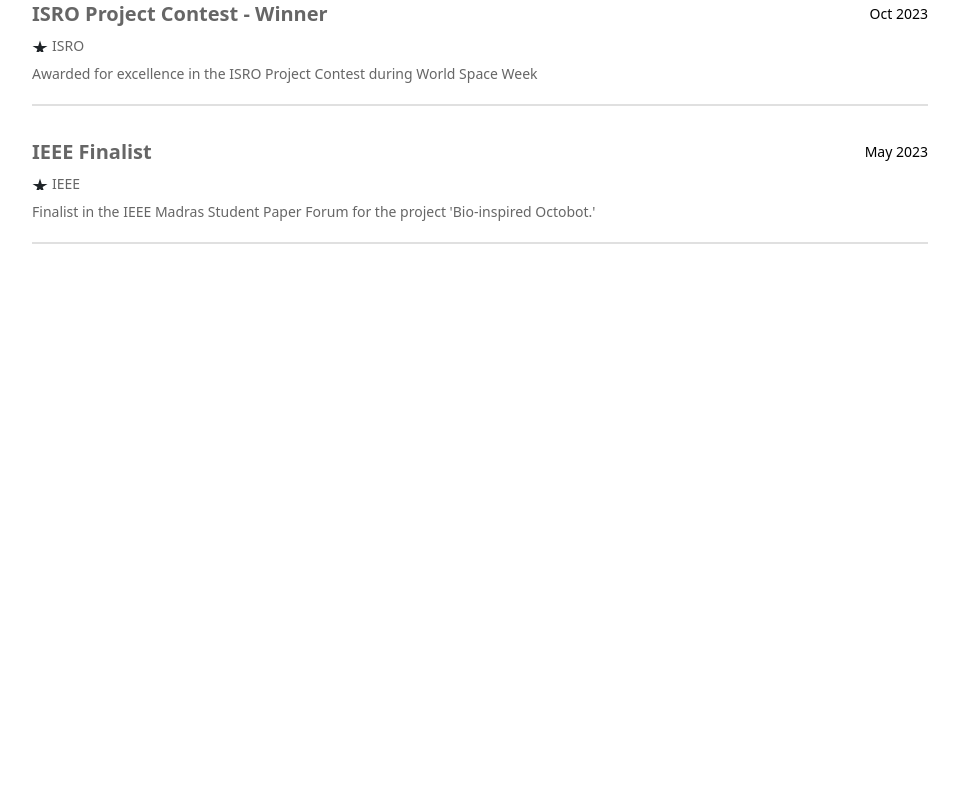
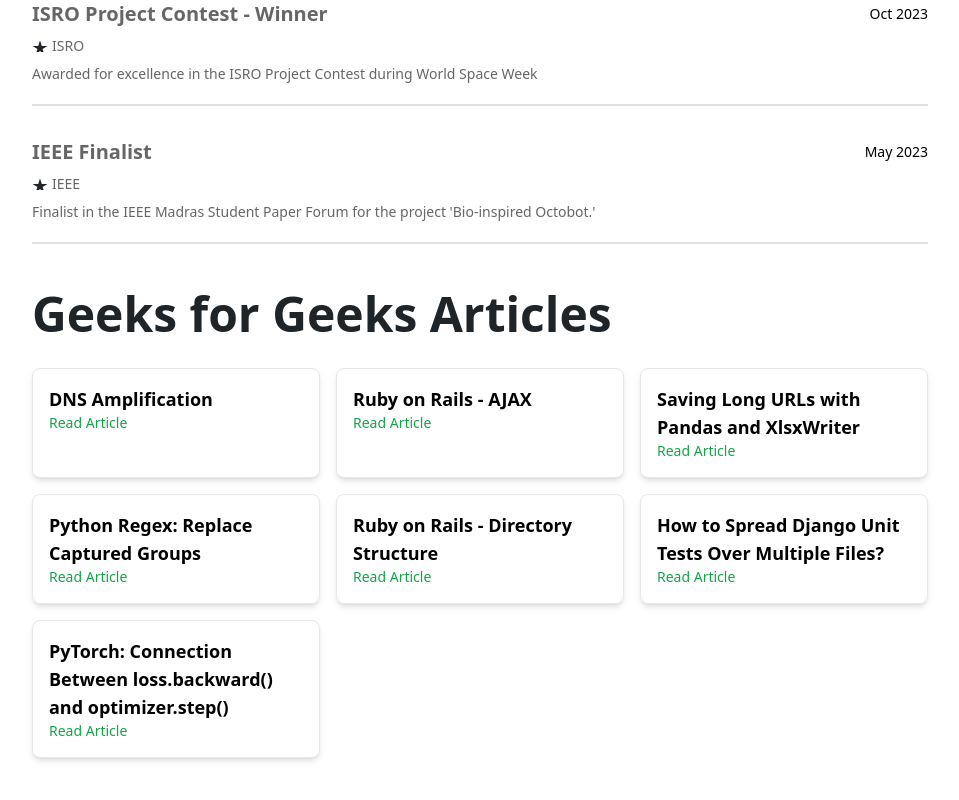
Before and after one commit to Subash770/My-PortFolio, a React (Create React App) app: page /about in a window 1280 px wide. Shown: the part 1914-2714 px from the top of the page, without its empty margins (160-1119 px from the left). Before the commit the page ends 2238 px from the top, so only its background shows below. Built offline with nearby package versions, Linux system fonts and the light colour scheme.

Commit message:
gfg component

```diff
--- a/package.json
+++ b/package.json
@@ -6,6 +6,7 @@
     "@testing-library/jest-dom": "^5.16.4",
     "@testing-library/react": "^13.3.0",
     "@testing-library/user-event": "^13.5.0",
+    "framer-motion": "^11.16.4",
     "gsap": "^3.10.4",
     "react": "^18.1.0",
     "react-dom": "^18.1.0",
--- /dev/null
+++ b/src/Components/Articles.js
@@ -0,0 +1,30 @@
+import React from "react";
+import { motion } from "framer-motion";
+
+function Articles({ articles }) {
+  return (
+    <section>
+      <h1 className="text-2xl pt-10 text-dark-heading dark:text-light-heading md:text-4xl xl:text-5xl xl:leading-tight font-bold">
+        Geeks for Geeks Articles
+      </h1>
+      <div className="grid grid-cols-1 md:grid-cols-2 lg:grid-cols-3 gap-4 pt-6">
+        {articles.map(({ title, link }, index) => (
+          <motion.a
+            key={index}
+            href={link}
+            target="_blank"
+            rel="noopener noreferrer"
+            className="p-4 border rounded-lg shadow-md bg-white dark:bg-dark-content hover:shadow-lg transition-all duration-300"
+            whileHover={{ scale: 1.05 }}
+            whileTap={{ scale: 0.95 }}
+          >
+            <h2 className="text-lg font-semibold">{title}</h2>
+            <p className="text-sm text-green-600">Read Article</p>
+          </motion.a>
+        ))}
+      </div>
+    </section>
+  );
+}
+
+export default Articles;
--- a/src/Details.js
+++ b/src/Details.js
@@ -213,6 +213,35 @@
     organization: "IEEE",
     date: "May 2023",
   },
+];
 
-
+export const articlesDetails = [
+  {
+    title: "DNS Amplification",
+    link: "https://www.geeksforgeeks.org/dns-amplification/",
+  },
+  {
+    title: "Ruby on Rails - AJAX",
+    link: "https://www.geeksforgeeks.org/ruby-on-rails-ajax/",
+  },
+  {
+    title: "Saving Long URLs with Pandas and XlsxWriter",
+    link: "https://www.geeksforgeeks.org/saving-long-urls-with-pandas-and-xlsxwriter/",
+  },
+  {
+    title: "Python Regex: Replace Captured Groups",
+    link: "https://www.geeksforgeeks.org/python-regex-replace-captured-groups/",
+  },
+  {
+    title: "Ruby on Rails - Directory Structure",
+    link: "https://www.geeksforgeeks.org/ruby-on-rails-directory-structure/",
+  },
+  {
+    title: "How to Spread Django Unit Tests Over Multiple Files?",
+    link: "https://www.geeksforgeeks.org/how-to-spread-django-unit-tests-over-multiple-files/",
+  },
+  {
+    title: "PyTorch: Connection Between loss.backward() and optimizer.step()",
+    link: "https://www.geeksforgeeks.org/pytorch-connection-between-lossbackward-and-optimizerstep/",
+  },
 ];
--- a/src/Pages/About.js
+++ b/src/Pages/About.js
@@ -1,8 +1,8 @@
 import React from "react";
 import Work from "../Components/Work";
 import Awards from "../Components/Awards"; // Import the Awards component
-import { personalDetails, workDetails, eduDetails, awardDetails } from "../Details";
-
+import { personalDetails, workDetails, eduDetails, awardDetails,articlesDetails } from "../Details";
+import Articles from "../Components/Articles";
 function About() {
   return (
     <main className="container mx-auto max-width pt-10 pb-20">
@@ -60,6 +60,9 @@
   )}
 </section>
 
+<section>
+<Articles articles={articlesDetails} />
+</section>
     </main>
   );
 }
```
Also changed, not shown: 1 other file (tests, documents, lock files or other folders).
